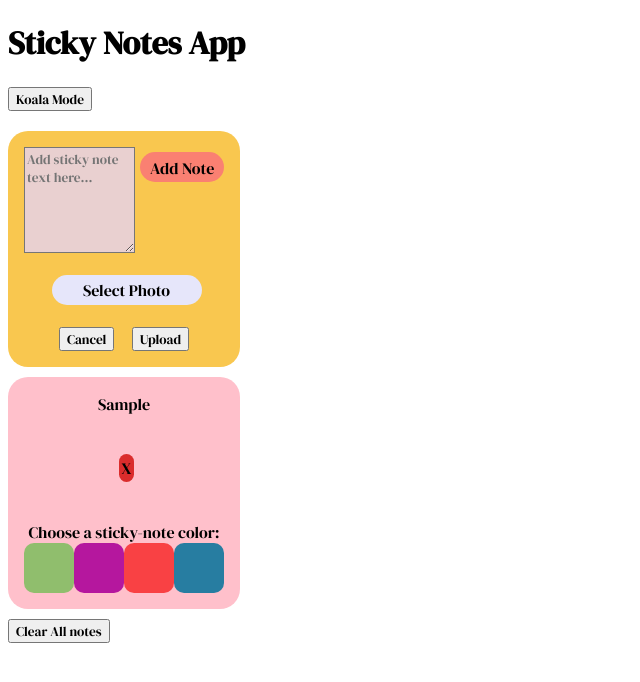
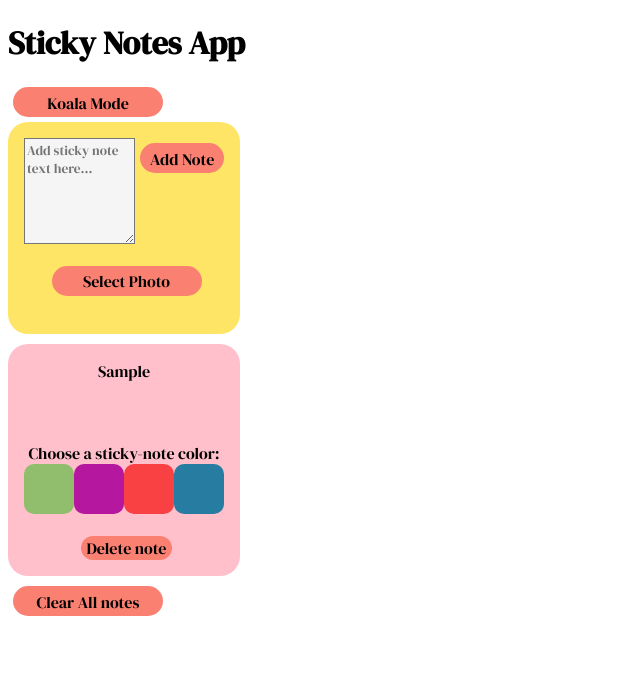
Before and after one commit to VPilipenko334/koala-sticky-notes, a React (Create React App) app: page / in a window 1280 px wide. Both pictures are taken after typing "Sample" into the empty fields and a click on the button "Add Note". Shown: the top 682 px of the page, without its empty margins (0-640 px from the left). Built offline with nearby package versions, Linux system fonts and the light colour scheme.

Commit message:
made some styling changes

```diff
--- a/package.json
+++ b/package.json
@@ -12,6 +12,7 @@
     "react-icons": "^4.3.1",
     "react-scripts": "4.0.3",
     "react-select": "^5.2.1",
+    "snapdragon-node": "^3.0.0",
     "uuid": "^8.3.2",
     "web-vitals": "^1.1.2"
   },
--- a/src/App.js
+++ b/src/App.js
@@ -115,6 +115,7 @@ function App() {
                       value={stickyNoteInput}
                       onChange={e => setStickyNoteInput(e.target.value)} >
                   </textarea> <br/>
+                  <br/>
                 <button className="add-button">Add Note</button>
               </form>
 
@@ -130,9 +131,7 @@ function App() {
                   onDragEnd={dropSticky}
                   >{stickyNote.text}
 
-                  <button className="delete-button"
-                  onClick={() => dispatch({ type: 'REMOVE_STICKY_NOTE', payload: stickyNote})}
-                  >X</button>
+
                   <div>
                     <center className="color-change">
                     Choose a sticky-note color:
@@ -140,7 +139,12 @@ function App() {
                       <span className='color green' onClick={handleBackgroundColor.bind(this, 'green')}></span>
                       <span className='color purple' onClick={handleBackgroundColor.bind(this, 'purple')}></span>
                       <span className='color red' onClick={handleBackgroundColor.bind(this, 'red')}></span>
-                      <span className='color blue' onClick={handleBackgroundColor.bind(this, 'blue')}></span>
+                      <span className='color blue' onClick={handleBackgroundColor.bind(this, 'blue')}></span> <br/>
+
+                        <button className="delete-button"
+                          onClick={() => dispatch({ type: 'REMOVE_STICKY_NOTE', payload: stickyNote})}
+                        >Delete note</button>
+
                     </center>
                   </div>
                 </div>
@@ -148,7 +152,7 @@ function App() {
                 </div>
               ))
               }
-              <button className="clear-all-notes"
+              <button className="outside-button"
               onClick={() => dispatch({ type: 'REMOVE_ALL_NOTES' })}
               > Clear All notes </button>
         </div>
--- a/src/components/header.jsx
+++ b/src/components/header.jsx
@@ -4,7 +4,7 @@ const Header = ({ handleToggleKoalaMode,  }) => {
     return (
         <div className="header">
         <h1>Sticky Notes App </h1>
-        <button className="koala-mode-button" onClick={() => handleToggleKoalaMode((prevMode) => !prevMode)}> Koala Mode </button>
+            <button className="outside-button" onClick={() => handleToggleKoalaMode((prevMode) => !prevMode)}> Koala Mode </button>
         </div>
     )
 }
--- a/src/components/picture_form.jsx
+++ b/src/components/picture_form.jsx
@@ -65,8 +65,8 @@ export class UploadPicture extends React.Component {
 
                         <center>
                             <button className="file-upload"><label htmlFor="file">Select Photo</label></button> <br/><br/>
-                            <button className="cancel-button-form" onClick={this.handleCancel}>Cancel</button>&nbsp; &nbsp; &nbsp;
-                            <button className="cancel-button-form" type="submit" onClick={this.handleFile}>Upload</button>
+                            {/* <button className="cancel-button" onClick={this.handleCancel}>Cancel</button>&nbsp; &nbsp; &nbsp;
+                            <button className="upload-button" type="submit" onClick={this.handleFile}>Upload</button> */}
                         </center>
                     </div>
                 </div>
--- a/src/stylesheets/sticky_note.css
+++ b/src/stylesheets/sticky_note.css
@@ -13,13 +13,12 @@
 }
 
 .sticky-note-wrapper {
-    background-color: #f9c74f;
+    /* background-color: #f9c74f; */
+    background-color: #ffe566;
     margin-bottom: 10px;
-    /* border: 10px double #642A11; */
     border: 10px #642A11;
     border-radius: 20px;
     padding: 1rem;
-    /* min-height: 200px;  */
     max-width: 200px;
     align-items: center;
     justify-content: space-between;
@@ -60,11 +59,12 @@
 }
 
 .add-button:hover {
-    background-color: purple;
+    background-color: rgb(218, 44, 44);
 }
 
 .note-textarea {
-    background-color: rgb(233, 208, 208);
+    /* background-color: rgb(233, 208, 208); */
+    background-color: whitesmoke;
     font-family: 'DM Serif Display', serif;
     max-width: 200px;
     max-height: 200px;
@@ -74,10 +74,10 @@
 
 .delete-button {
     cursor: pointer;
-    background-color:rgb(218, 44, 44);
+    background-color:salmon;
     text-decoration: none;
     cursor: pointer;
-    padding: 3px;
+    /* padding: 3px;  */
     outline: none;
     text-decoration: none;
     border: none;
@@ -88,7 +88,7 @@
 }
 
 .delete-button:hover {
-    background-color: lavender;
+    background-color: rgb(218, 44, 44);
 }
 
 all-notes-wrapper {
@@ -98,14 +98,36 @@ all-notes-wrapper {
 }
 
 .add-picture {
-    background-color: lavender;
+    background-color: salmon;
     border: 10px #642A11;
     border-radius: 20px;
     cursor: pointer;
 }
 
 .add-picture:hover {
-    background-color: purple;
+    background-color: rgb(218, 44, 44);
+}
+
+.outside-button {
+    background-color: salmon;
+    cursor: pointer;
+    padding: 5px;
+    outline: none;
+    text-decoration: none;
+    width: 150px;
+    height: 30px;
+    color: white;
+    border: none;
+    color: black;
+    margin-left: 5px;
+    font-size: 16px;
+    border-radius: 20px;
+    margin-bottom: 5px;
+}
+
+.clear-all-notes:hover {
+    background-color: rgb(218, 44, 44);
+    cursor: pointer;
 }
 
 .inputfile {
@@ -128,14 +150,19 @@ all-notes-wrapper {
 
 .file-upload {
     width: 150px;
+    cursor: pointer;
     height: 30px;
-    color: white;
     border: none;
     color: black;
-    background-color: lavender;
+    background-color: salmon;
     margin-left: 5px;
     font-size: 16px;
     border-radius: 20px;
+}
+
+.file-upload:hover {
+    background-color: rgb(218, 44, 44);
+    cursor: pointer;
 }
 
 .color {
@@ -178,3 +205,11 @@ all-notes-wrapper {
     margin-bottom: 10px;
     flex-direction: column;
 }
+
+.cancel-button {
+    background-color: lavender;
+}
+
+.upload-button {
+    background-color: lavender;
+}
```
Also changed, not shown: 1 other file (tests, documents, lock files or other folders).
